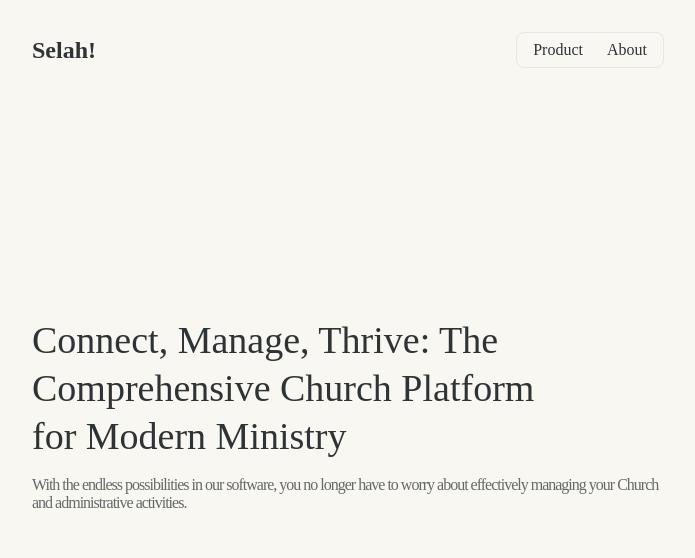
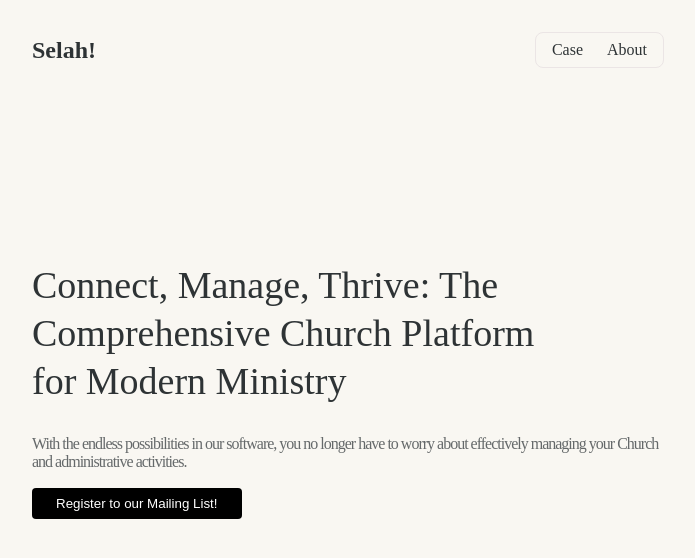
Before and after one commit to byfolarin/Selah, a React (Vite) app in the folder Selah/: page / in a window 1280 px wide. Shown: the top 558 px of the page, without its empty margins (292-987 px from the left). Built offline with nearby package versions, Linux system fonts and the light colour scheme; a web font is replaced by a local one.

Commit message:
work on button style

```diff
--- a/Selah/src/components/website/Website.jsx
+++ b/Selah/src/components/website/Website.jsx
@@ -3,8 +3,8 @@ import React from 'react'
 const Website = () => {
   return (
     <div className='wrapper'>
-
-     <div className="top-bar">
+      <div className="container">
+        <div className="top-bar">
 
       <div className="logo">
         Selah!
@@ -12,7 +12,7 @@ const Website = () => {
 
       <nav className='navigation'>
           <ul>
-            <li>Product</li>
+            <li>Case</li>
             <li>About</li>
           </ul>
         </nav>
@@ -22,6 +22,12 @@ const Website = () => {
       <h1>Connect, Manage, Thrive: The <br /> Comprehensive Church Platform <br /> for Modern Ministry</h1>
 
       <h2>With the endless possibilities in our software, you no longer have to worry about effectively managing your Church and administrative activities.</h2>
+
+      <div className="get-started-button">
+        <button className='Sign-up-button'>Register to our Mailing List!</button>
+      </div>
+
+      </div>
     </div>
   )
 }
--- a/Selah/src/index.css
+++ b/Selah/src/index.css
@@ -24,13 +24,17 @@ html{
   margin-top: 32px;
 }
 
+
+.container{
+  width: 50%;
+  margin: 0px auto;
+}
+
 .top-bar{
   display: flex;
   justify-content: space-between;
   align-items: center;
-  padding-bottom: 248px;
-  margin: 0 auto;
-  width: 50%;
+  padding-bottom: 168px;
 }
 
 
@@ -71,8 +75,6 @@ li:hover{
 }
 
 h1{
-  width: 50%;
-  margin: 0 auto;
   font-size: 38px;
   font-family: "Hedvig Letters Serif", serif;
   font-optical-sizing: auto;
@@ -89,10 +91,17 @@ h2{
   font-weight: 400;
   letter-spacing: -1px;
   font-size: 16px;
-  width: 50%;
-  padding: 16px 0px;
-  margin:0 auto;
+  padding: 4px 0px;
   font-optical-sizing: auto;
   color: #65696a;
 
 }
+
+
+.Sign-up-button{
+  padding: 8px 24px;
+  color: white;
+  background-color: black;
+  border: none;
+  border-radius: 4px;
+}
```
